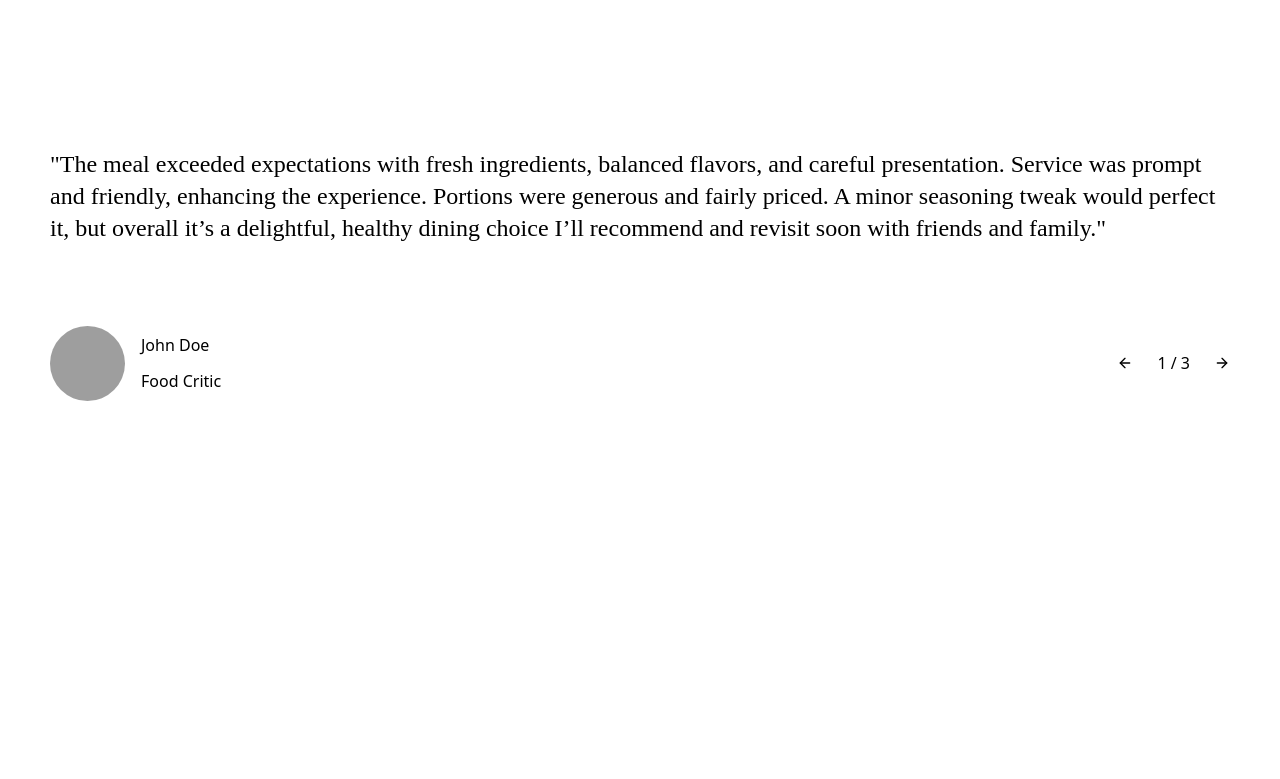
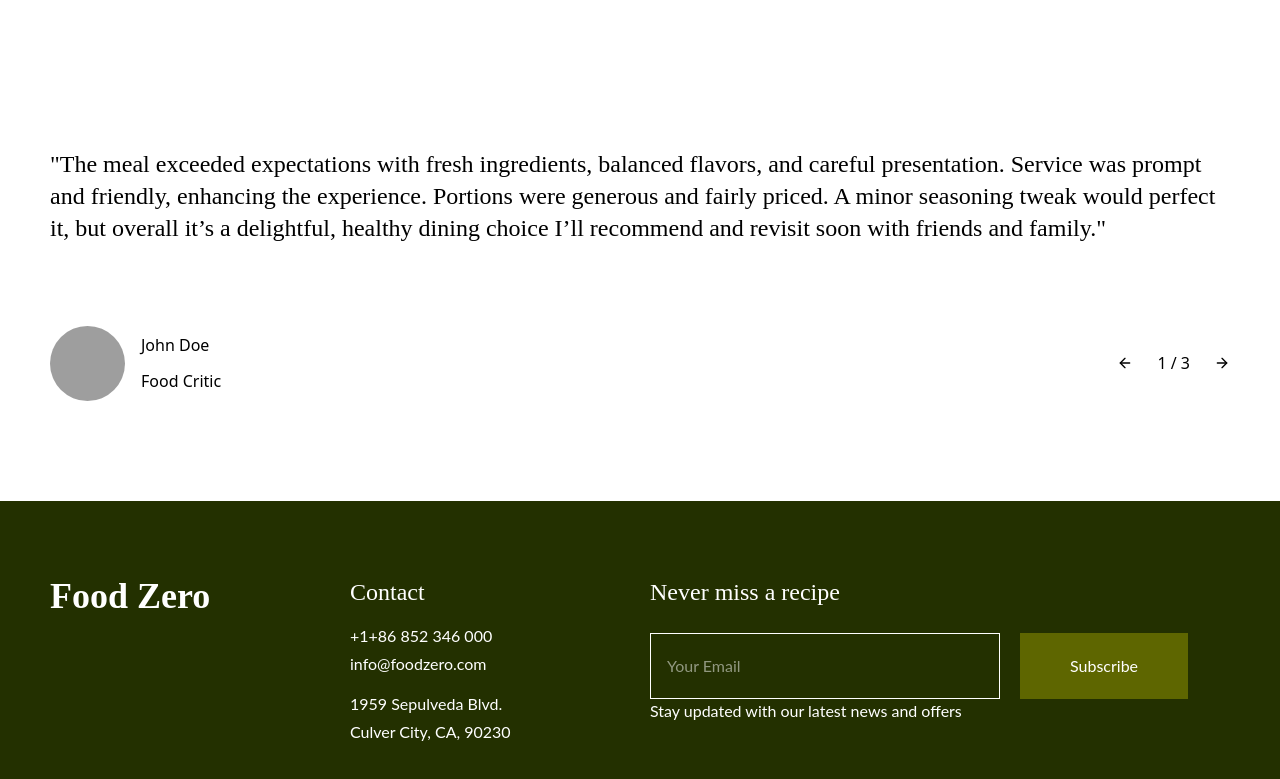
Before and after one commit to shiranlakshitha/FoodZero-React, a React (Vite) app: page / in a window 1280 px wide. Shown: the part 5971-6750 px from the top of the page. Before the commit the page ends 6472 px from the top, so only its background shows below. Built offline with nearby package versions, Linux system fonts and the light colour scheme; grey boxes are pictures that could not be loaded.

Commit message:
feat: add Footer component to Home page and update RatingsCard index handling

```diff
--- /dev/null
+++ b/src/components/Footer.tsx
@@ -0,0 +1,35 @@
+
+
+const Footer = () => {
+  return (
+    <div className="px-[50px] bg-[#233000] py-[75px] text-white">
+        <div className="grid grid-cols-4 gap-5">
+            <div>
+                <h1 className="text-4xl font-bold font-rufina">Food Zero</h1>
+            </div>
+            <div className="flex flex-col gap-4">
+                <h1 className="text-2xl font-rufina">Contact</h1>
+                <div className="flex flex-col gap-1 font-lato">
+                    <p>+1+86 852 346 000</p>
+                    <p>info@foodzero.com</p>
+                </div>
+                <div className="flex flex-col gap-1 font-lato">
+                    <p>1959 Sepulveda Blvd.</p>
+                    <p>Culver City, CA, 90230</p>
+                </div>
+            </div>
+            <div className="col-span-2">
+                <h1 className="text-2xl font-rufina">Never miss a recipe</h1>
+                <div className="mt-[25px] flex flex-row gap-5 font-lato">
+                    <input type="text" placeholder="Your Email" className="w-[350px] focus:outline-none px-4 py-5 border-1 border-white" />
+                    <button className="px-[50px] py-2 bg-[#5E6600] hover:bg-[#9CAA00] transition-all duration-150 cursor-pointer">Subscribe</button>
+                </div>
+                <p className="mt-[15px]font-semibold font-lato">Stay updated with our latest news and offers</p>
+            </div>
+        </div>
+        <div></div>
+    </div>
+  )
+}
+
+export default Footer
--- a/src/components/RatingsCard.tsx
+++ b/src/components/RatingsCard.tsx
@@ -35,9 +35,12 @@ const RatingsCard = () => {
   const current = ratings[index]
 
   useEffect(() => {
-    if(index < 0) setIndex(1)
-
-    else if(index >= ratings.length) setIndex(ratings.length - 1)
+    if(index < 0) {
+      setIndex(0)
+    }
+    else if(index >= ratings.length) {
+      setIndex(ratings.length - 1)
+    }
 
   }, [index, ratings.length])
   return (
@@ -58,9 +61,13 @@ const RatingsCard = () => {
             </div>
           </div>
           <div className="flex flex-row gap-6 items-center">
-            <LuArrowLeft onClick={() => setIndex(index - 1)} />
+            <LuArrowLeft onClick={() => {setIndex(index - 1)
+              console.log(index)}
+            } />
             {index + 1} / {ratings.length}
-            <LuArrowRight onClick={() => setIndex(index + 1)} />
+            <LuArrowRight onClick={() => {setIndex(index + 1)
+              console.log(index)}
+            } />
           </div>
         </div>
       </div>
--- a/src/pages/Home.tsx
+++ b/src/pages/Home.tsx
@@ -8,6 +8,7 @@ import { blogs } from "../assets/details";
 import Reservations from "../components/Reservations";
 import TypesCard from "../components/TypesCard";
 import RatingsCard from "../components/RatingsCard";
+import Footer from "../components/Footer";
 
 export interface menuItem {
   price: number;
@@ -250,6 +251,8 @@ const Home = () => {
       <div className="px-[50px] py-[100px]">
         <RatingsCard />
       </div>
+      {/*tenth section*/}
+      <Footer />
     </div>
   );
 };
```
